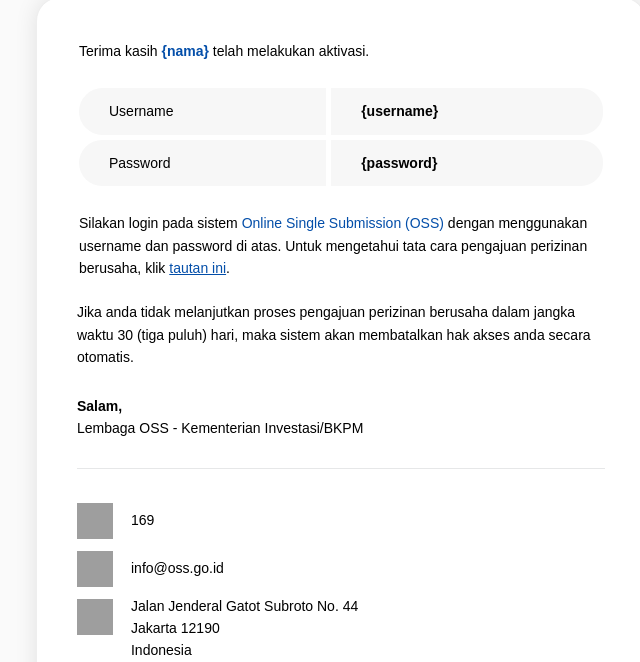
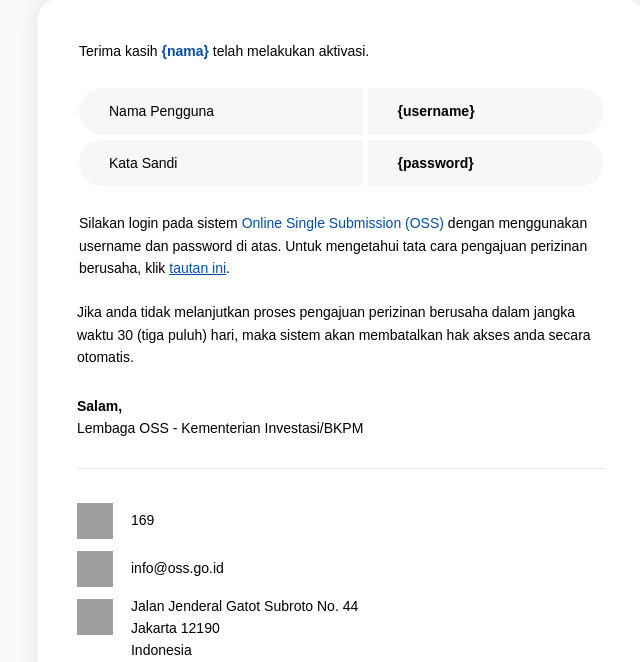
Before and after one commit to luthfimasruri/email-template, a plain HTML site: page setelah_aktivasi.html in a window 1280 px wide. Shown: the part 138-800 px from the top of the page, without its empty margins (299-939 px from the left). Drawn offline with Linux system fonts and the light colour scheme; grey boxes are pictures that could not be loaded.

Commit message:
Change english to indonesian

```diff
--- a/setelah_aktivasi.html
+++ b/setelah_aktivasi.html
@@ -137,7 +137,7 @@ table[class="body"] .article {
                         <table role="presentation" border="0" cellspacing="5px" cellpadding="0" style="border-collapse: separate; mso-table-lspace: 0pt; mso-table-rspace: 0pt; width: 100%; margin-top: 16px; margin-bottom: 16px;" width="100%">
                           <tr>
                             <td style="font-family: sans-serif; font-size: 14px; vertical-align: top; background-color: #f7f7f7; padding: 12px 30px; border-radius: 24px 0 0 24px;" bgcolor="#f7f7f7" valign="top">
-                              Username
+                              Nama Pengguna
                             </td>
                             <td style="font-family: sans-serif; font-size: 14px; vertical-align: top; background-color: #f7f7f7; padding: 12px 30px; border-radius: 0 22px 22px 0;" bgcolor="#f7f7f7" valign="top">
                               <b>{username}</b>
@@ -145,7 +145,7 @@ table[class="body"] .article {
                           </tr>
                           <tr>
                             <td style="font-family: sans-serif; font-size: 14px; vertical-align: top; background-color: #f7f7f7; padding: 12px 30px; border-radius: 24px 0 0 24px;" bgcolor="#f7f7f7" valign="top">
-                              Password
+                              Kata Sandi
                             </td>
                             <td style="font-family: sans-serif; font-size: 14px; vertical-align: top; background-color: #f7f7f7; padding: 12px 30px; border-radius: 0 22px 22px 0;" bgcolor="#f7f7f7" valign="top">
                               <b>{password}</b>
```
